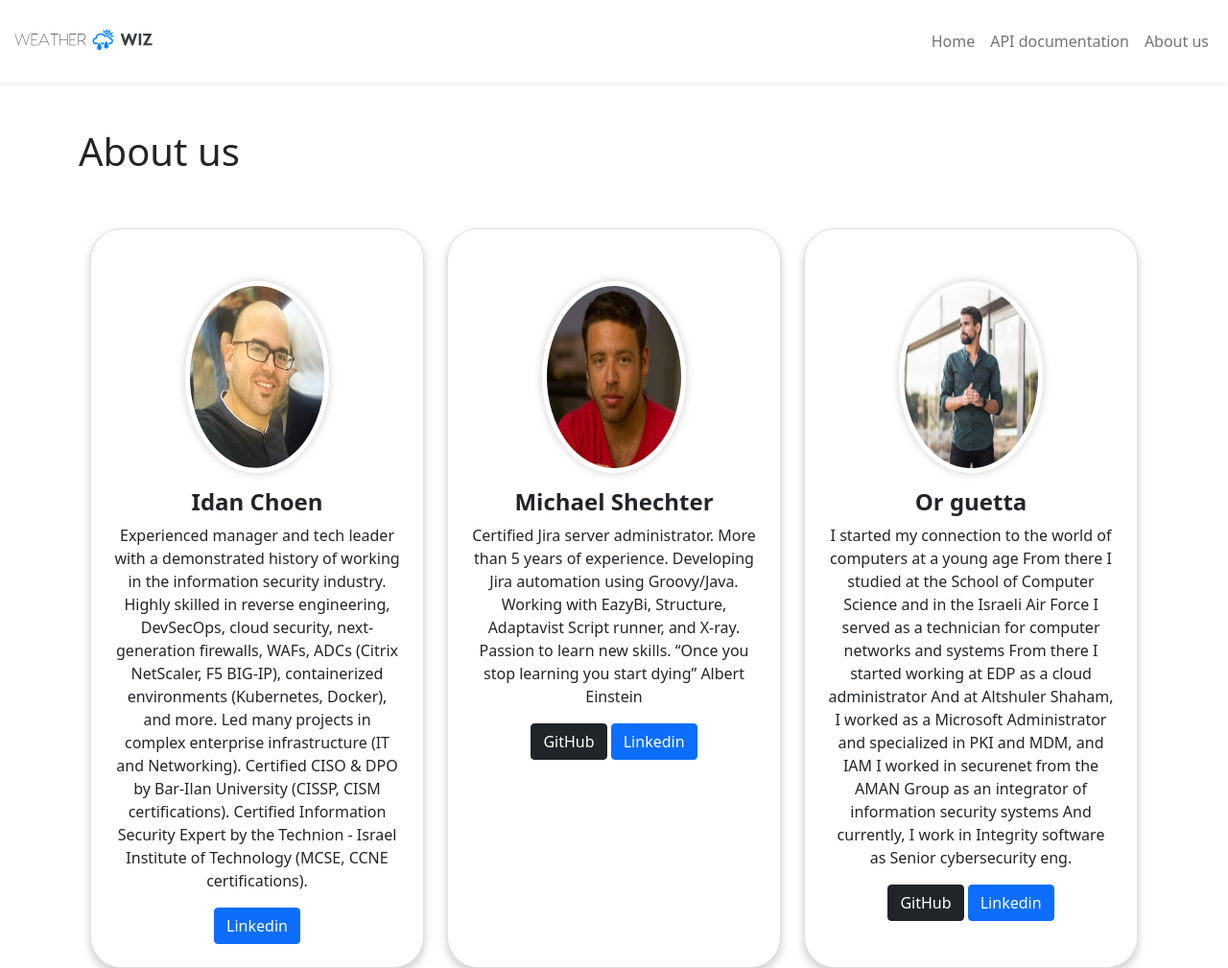
After one commit to WeatherWise-il/weather_wiz_app, a Flask app: page /about in a window 1280 px wide. The commit adds this page. Shown: the whole page at 96% size. Run offline with Flask 3, Linux system fonts and the light colour scheme; parts of the project's set-up code (start-up, migrations or seed data) failed here and were passed over; some libraries are stand-ins or nearby versions.

Commit message:
fix about page

```diff
--- a/backend/main.py
+++ b/backend/main.py
@@ -318,6 +318,19 @@ def home():
 
 
 
+@app.route("/about", methods=["GET"])
+def about():
+    try:
+        title = "About page"
+        # css= True
+        css = 'styles/about.css'
+        return render_template(
+                    "about.html",
+                    title=title, css= css), 200
+    except Exception as e:
+        app.logger.error(f"Error: {e}")
+        return render_template("500.html", title="500 Error page"), 500
+
 @app.errorhandler(500)
 def internal_error(error):
     temp_title = "500 Error page"
--- /dev/null
+++ b/backend/static/styles/about.css
@@ -0,0 +1,36 @@
+.card-img-top {
+  height: 200px;
+  width: 150px;
+  margin-top: 30px;
+  box-shadow: 0 0 10px rgba(0, 0, 0, 0.2);
+  border: 5px solid #fff;
+}
+
+.card {
+  padding: 1.5em 0.5em 0.5em;
+  text-align: center;
+  border-radius: 2em;
+  box-shadow: 0 5px 10px rgba(0, 0, 0, 0.2);
+  /* height: auto; */
+}
+
+.card-title {
+  font-weight: bold;
+  font-size: 1.5em;
+}
+
+/*
+.card-img-top {
+  width: auto;
+  border-radius: 50%;
+  margin: 0 auto;
+  box-shadow: 0 0 10px rgba(0, 0, 0, 0.2);
+  border: 5px solid #fff;
+   height: ;
+}
+.card {
+  padding: 1.5em 0.5em 0.5em;
+  text-align: center;
+  border-radius: 2em;
+  box-shadow: 0 5px 10px rgba(0, 0, 0, 0.2);
+}
--- /dev/null
+++ b/backend/templates/about.html
@@ -0,0 +1,70 @@
+{% extends 'base.html' %}
+{% block contents %}
+<script src="https://unpkg.com/htmx.org@1.9.2"></script>
+
+<div class="container mt-5">
+  <div class="row" >
+    <h1>About us</h1>
+</div>
+<div class="container mt-5">
+  <div class="row">
+    <!-- card -->
+      <div class="col-4">
+        <div class="card h-100" >
+            <img src="{{ url_for('static', filename='images/about_us/idan.jpeg') }}" class="card-img-top mx-auto   rounded-circle" alt="Idan">
+            <div class="card-body" >
+              <h5 class="card-title text-center">Idan Choen</h5>
+              <p class="card-text">Experienced manager and tech leader with a demonstrated history of working in the information security industry.
+                Highly skilled in reverse engineering, DevSecOps, cloud security, next-generation firewalls, WAFs, ADCs (Citrix NetScaler, F5 BIG-IP), containerized environments (Kubernetes, Docker), and more.
+                Led many projects in complex enterprise infrastructure (IT and Networking).
+                Certified CISO & DPO by Bar-Ilan University (CISSP, CISM certifications).
+                Certified Information Security Expert by the Technion - Israel Institute of Technology (MCSE, CCNE certifications).
+              </p>
+              <div>
+                <a href="https://www.linkedin.com/in/idan-cohen-/" target="_blank" class="btn btn-primary">Linkedin</a>
+              </div>
+            </div>
+        </div>
+      </div>
+    <!-- card -->
+    <div class="col-4">
+      <div class="card h-100">
+        <img src="{{ url_for('static', filename='images/about_us/michael.jpeg') }}" class="card-img-top mx-auto rounded-circle" alt="Michael" >
+        <div class="card-body">
+          <h5 class="card-title text-center" >Michael Shechter</h5>
+          <p class="card-text">Certified Jira server administrator. More than 5 years of experience. Developing Jira automation using Groovy/Java.
+            Working with EazyBi, Structure, Adaptavist Script runner, and X-ray.
+            Passion to learn new skills.
+            “Once you stop learning you start dying”
+            Albert Einstein
+          </p>
+          <div>
+            <a href="https://github.com/MichaelShechter" target="_blank" class="btn btn-dark">GitHub</a>
+            <a href="https://linkedin.com/in/shechterm" target="_blank" class="btn btn-primary">Linkedin</a>
+          </div>
+        </div>
+      </div>
+    </div>
+
+    <!-- card -->
+    <div class="col-4">
+      <div class="card h-100">
+        <img src="{{ url_for('static', filename='images/about_us/or.jpeg') }}" class="card-img-top mx-auto rounded-circle" alt="or" >
+        <div class="card-body" >
+          <h5 class="card-title text-center" >Or guetta</h5>
+          <p class="card-text">I started my connection to the world of computers at a young age
+            From there I studied at the School of Computer Science and in the Israeli Air Force I served as a technician for computer networks and systems
+            From there I started working at EDP as a cloud administrator
+            And at Altshuler Shaham, I worked as a Microsoft Administrator and specialized in PKI and MDM, and IAM
+            I worked in securenet from the AMAN Group as an integrator of information security systems
+            And currently, I work in Integrity software as Senior cybersecurity eng.</p>
+            <div>
+              <a href="https://github.com/orguetta" target="_blank" class="btn btn-dark">GitHub</a>
+              <a href="https://www.linkedin.com/in/orguetta/" target="_blank" class="btn btn-primary">Linkedin</a>
+            </div>
+        </div>
+      </div>
+    </div>
+  </div>
+</div>
+{% endblock %}
--- a/backend/templates/base.html
+++ b/backend/templates/base.html
@@ -1,10 +1,12 @@
 <!DOCTYPE html>
 <html lang="en" class="h-100">
 	<head>
+
 		<meta charset="utf-8">
 		<meta name="robots" content="noindex">
 		<meta name="viewport" content="width=device-width, initial-scale=1.0">
 		<link rel="icon" href="{{url_for('static',filename='images/favicon/browser.png')}}" />
+
 		{% if title %}
      <title>{{title}}</title>
     {%else%}
@@ -15,6 +17,9 @@
 		<link href="https://cdn.jsdelivr.net/npm/bootstrap@5.0.2/dist/css/bootstrap.min.css" rel="stylesheet"
 		      integrity="sha384-EVSTQN3/azprG1Anm3QDgpJLIm9Nao0Yz1ztcQTwFspd3yD65VohhpuuCOmLASjC"
 			  crossorigin="anonymous">
+	 {% if css %}
+	 <link rel="stylesheet" type="text/css" href="{{ url_for('static', filename=css) }}">
+	 {% endif %}
 	</head>
 	<body>
 		<header id="pageHeader" class="position-absolute w-100 bg-white">
@@ -24,5 +29,6 @@
 		<script src="https://cdn.jsdelivr.net/npm/bootstrap@5.0.2/dist/js/bootstrap.bundle.min.js"
 			    integrity="sha384-MrcW6ZMFYlzcLA8Nl+NtUVF0sA7MsXsP1UyJoMp4YLEuNSfAP+JcXn/tWtIaxVXM"
 				crossorigin="anonymous"></script>
+
 	</body>
 </html>
--- a/backend/templates/incl_navbar.html
+++ b/backend/templates/incl_navbar.html
@@ -16,7 +16,7 @@
                     <a class="nav-link {{'home'}}" aria-current="page" href="/api/docs">API documentation</a>
                 </li>
                 <li class="nav-item">
-                    <a class="nav-link {{'home'}}" aria-current="page" href="{{url_for('home')}}">About us</a>
+                    <a class="nav-link {{'home'}}" aria-current="page" href="{{url_for('about')}}">About us</a>
                 </li>
 
             </ul>
```
Also changed, not shown: .github/workflows/app_ci.yml, backend/static/images/about_us/idan.jpeg (added), backend/static/images/about_us/michael.jpeg (added), backend/static/images/about_us/or.jpeg (added), 1 other file.
